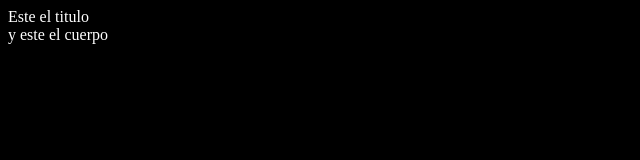
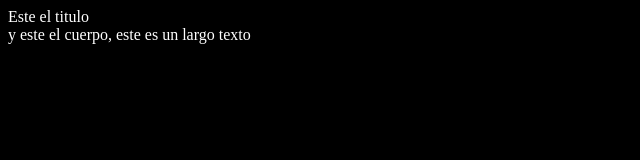
Before and after one commit to maria-perez123/Git-workflow, a plain HTML site: page index.html in a window 1280 px wide. Shown: the whole page, without its empty margins (0-640 px from the left). Drawn offline with Linux system fonts and the light colour scheme.

Commit message:
adding text in content

```diff
--- a/index.html
+++ b/index.html
@@ -8,6 +8,6 @@
   </head>
   <body>
     <header>Este el titulo</header>
-    <section>y este el cuerpo</section>
+    <section>y este el cuerpo, este es un largo texto</section>
   </body>
 </html>
```
